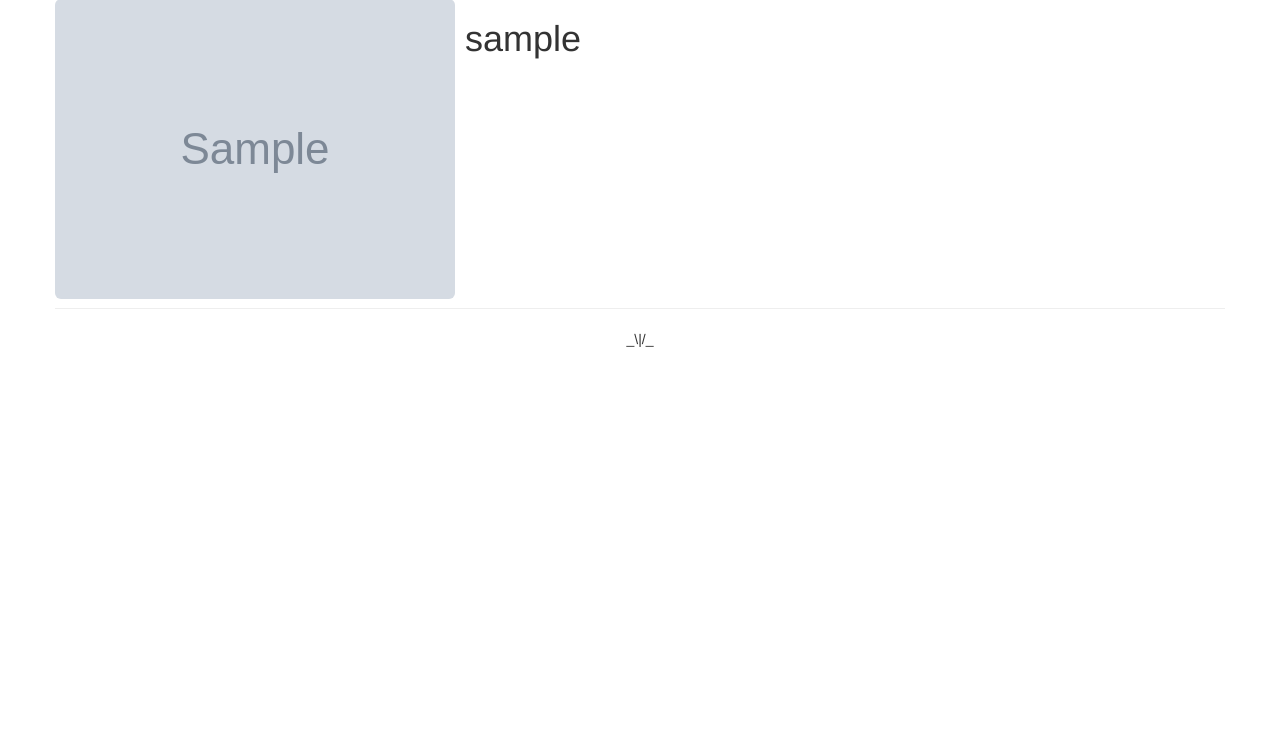
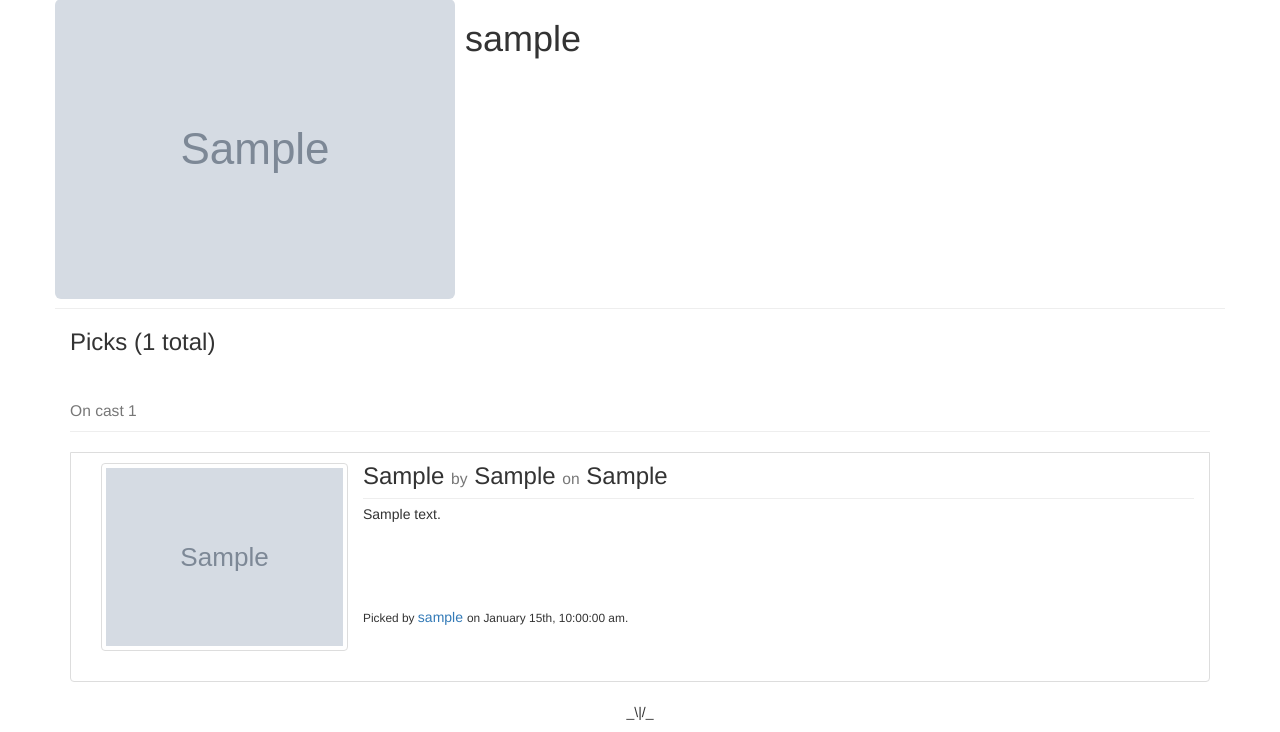
Before and after one commit to brett-freeman/cast-new, a Flask app: a page that uses app/templates/cast/user.html in a window 1280 px wide. Shown: the part 113-845 px from the top of the page. Before the commit the page ends 460 px from the top, so only its background shows below. Run offline with Flask 2, Linux system fonts and the light colour scheme; tables that the repository leaves empty hold one stand-in row (values such as "Sample post"); grey boxes marked "Sample" are stand-in pictures; some libraries are stand-ins or nearby versions.

Commit message:
Moved rendering picks and casts into macros, profile page shows picks.

```diff
--- a/app/cast/forms.py
+++ b/app/cast/forms.py
@@ -8,6 +8,7 @@ class PickForm(Form):
 	album = StringField('Album', validators=[Required()])
 	song = StringField('Song', validators=[Required()])
 	description = TextAreaField('Description')
+	picture_url = StringField('Picture URL (optional)')
 	submit = SubmitField('Pick!')
 
 	def from_model(self, pick):
@@ -15,12 +16,14 @@ class PickForm(Form):
 		self.album.data = pick.album
 		self.song.data = pick.song
 		self.description.data = pick.description
+		self.picture_url.data = pick.picture_url
 
 	def to_model(self, pick):
 		pick.artist = self.artist.data
 		pick.album = self.album.data
 		pick.song = self.song.data
 		pick.description = self.description.data
+		pick.picture_url = self.picture_url.data
 
 class CastForm(Form):
 	cast_number = StringField('Cast Number', validators=[Required()])
--- a/app/cast/routes.py
+++ b/app/cast/routes.py
@@ -14,7 +14,8 @@ def before_request():
 
 @cast.route('/')
 def index():
-	return render_template('cast/index.html', cast=g.next_cast)
+	cast = Cast.query.order_by(Cast.cast_number.desc()).first()
+	return render_template('cast/index.html', cast=cast)
 
 @cast.route('/pick', methods=['GET', 'POST'])
 @login_required
--- /dev/null
+++ b/app/templates/cast/_macros.html
@@ -0,0 +1,63 @@
+{% macro build_picks(picks, moment) %}
+<ul class="list-group">
+{% for pick in picks|sort(attribute='id', reverse=True) %}
+	<li class="list-group-item">
+
+	<div class="media">
+		<div class="col-md-3">
+			<a class="thumbnail pull-left" href="#">
+				<img src="{{ pick.picture_url if pick.picture_url else 'http://bongcast.com/static/img/unknown-album.png' }}" class="media-object" />
+			</a>
+		</div>
+
+		<div class="media-body">
+			<h3 class="media-heading page-header">{{ pick.song }} <small>by</small> {{ pick.artist }} <small>on</small> {{ pick.album }}</h3>
+
+    		{{ pick.description }}
+    		<p style="margin-top: 10%; position: relative;"><small>Picked by </small><a href="{{ url_for('cast.user', username=pick.author.username) }}">{{ pick.author.username }}</a> <small>on {{ moment(pick.date_added).format('MMMM Do, h:mm:ss a') }}.</small></p>
+  		</div>
+	</div>
+
+	</li>
+{% endfor %}
+</ul>
+{% endmacro %}
+
+{% macro build_pick(pick, moment) %}
+<li class="list-group-item">
+
+	<div class="media">
+		<div class="col-md-3">
+			<a class="thumbnail pull-left" href="#">
+				<img src="{{ pick.picture_url if pick.picture_url else 'http://bongcast.com/static/img/unknown-album.png' }}" class="media-object" />
+			</a>
+		</div>
+
+		<div class="media-body">
+			<h3 class="media-heading page-header">{{ pick.song }} <small>by</small> {{ pick.artist }} <small>on</small> {{ pick.album }}</h3>
+
+    		{{ pick.description }}
+    		<p style="margin-top: 10%; position: relative;"><small>Picked by </small><a href="{{ url_for('cast.user', username=pick.author.username) }}">{{ pick.author.username }}</a> <small>on {{ moment(pick.date_added).format('MMMM Do, h:mm:ss a') }}.</small></p>
+  		</div>
+	</div>
+
+	</li>
+{% endmacro %}
+
+{% macro build_cast_header(cast) %}
+{% if cast %}
+<div class="jumbotron">
+	<h2><strong>Bongcast {{ cast.cast_number }}</strong></h2>
+			<h2><p style="margin-left: 60px; font-size: 12pt;">hosted by <a href="#">{{ cast.host.username }}</a> <strong>on</strong> {{ cast.date }} <strong>at</strong> {{ cast.time }} <strong>with</strong> {{ cast.picks.count() }} picks</p></h2>
+	<div class="media">
+		<div class="col-xs-6 col-md-3">
+		<a href="#" class="thumbnail pull-left">
+			<img src="{{ cast.picture_url if cast.picture_url else '/static/img/unknown-album.png' }}" />
+		</a>
+		</div>
+		<p>{{ cast.description }}</p>
+		<p><a href="{{ url_for('cast.pick') }}" class="btn btn-primary btn-lg" role="button">Pick</a></p>
+	</div>
+</div>
+{% endif %}
+{% endmacro %}
--- a/app/templates/cast/index.html
+++ b/app/templates/cast/index.html
@@ -2,6 +2,9 @@
 
 {% block page_content %}
 
-{% include "cast/_cast_header.html" %}
+{% from "cast/_macros.html" import build_cast_header %}
+{% from "cast/_macros.html" import build_picks %}
+{{ build_cast_header(g.next_cast) }}
+{{ build_picks(g.next_cast.picks, moment=moment) }}
 
 {% endblock %}
--- a/app/templates/cast/user.html
+++ b/app/templates/cast/user.html
@@ -7,4 +7,13 @@
 	{{ user.username }}
 	</h1>
 </div>
+
+{% from "cast/_macros.html" import build_pick %}
+<ul class="list-group">
+	<h3>Picks ({{ user.picks.count() }} total)</h3>
+	{% for pick in user.picks|sort(attribute='id', reverse=True) %}
+		<h3 class="page-header"><small>On cast {{ pick.cast.cast_number }}</small></h3>
+		{{ build_pick(pick, moment) }}
+	{% endfor %}
+</ul>
 {% endblock %}
```
Also changed, not shown: app/templates/cast/_cast_header.html (deleted, +0 -16 lines), app/templates/cast/_picks.html (deleted, +0 -22 lines).
